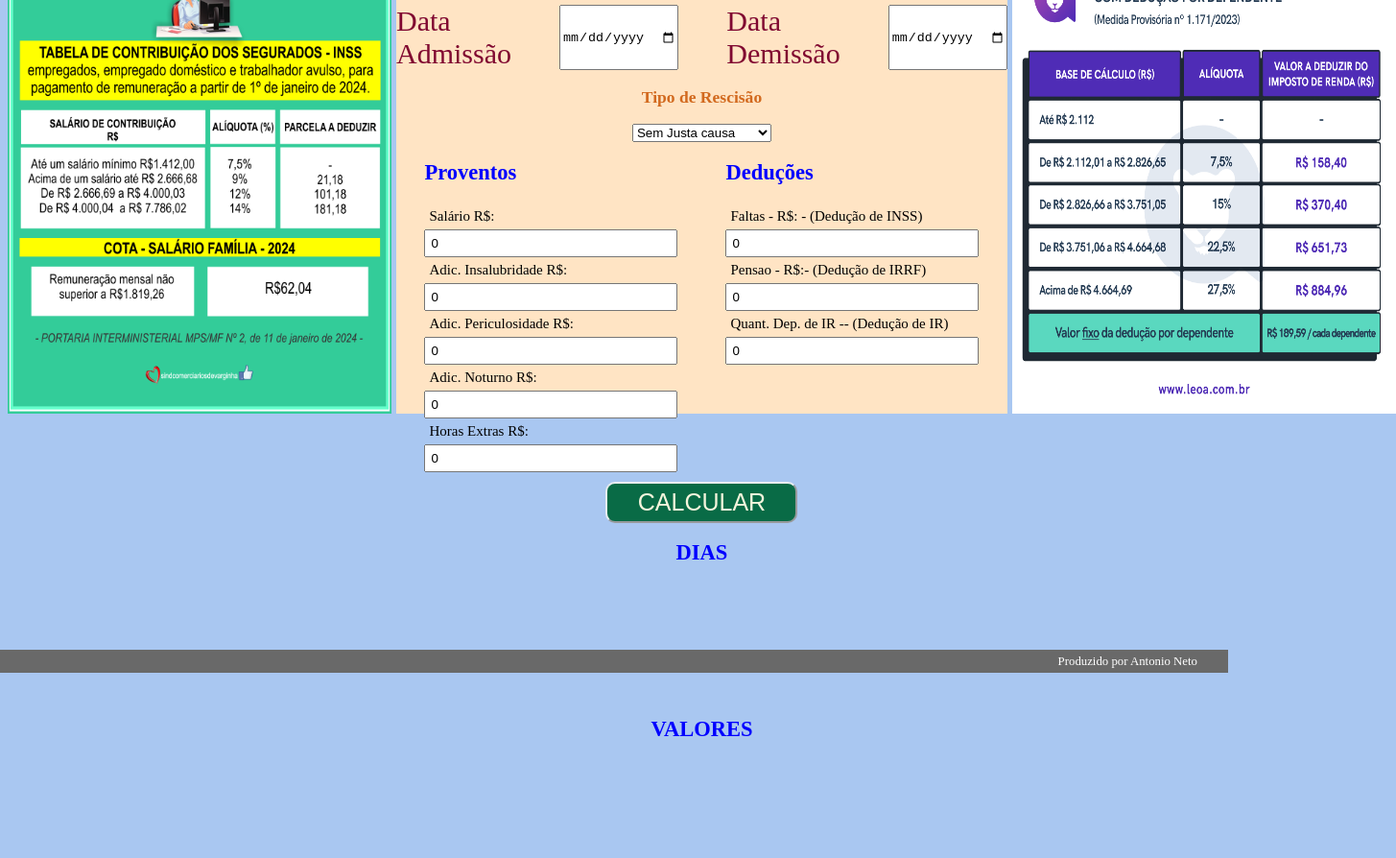
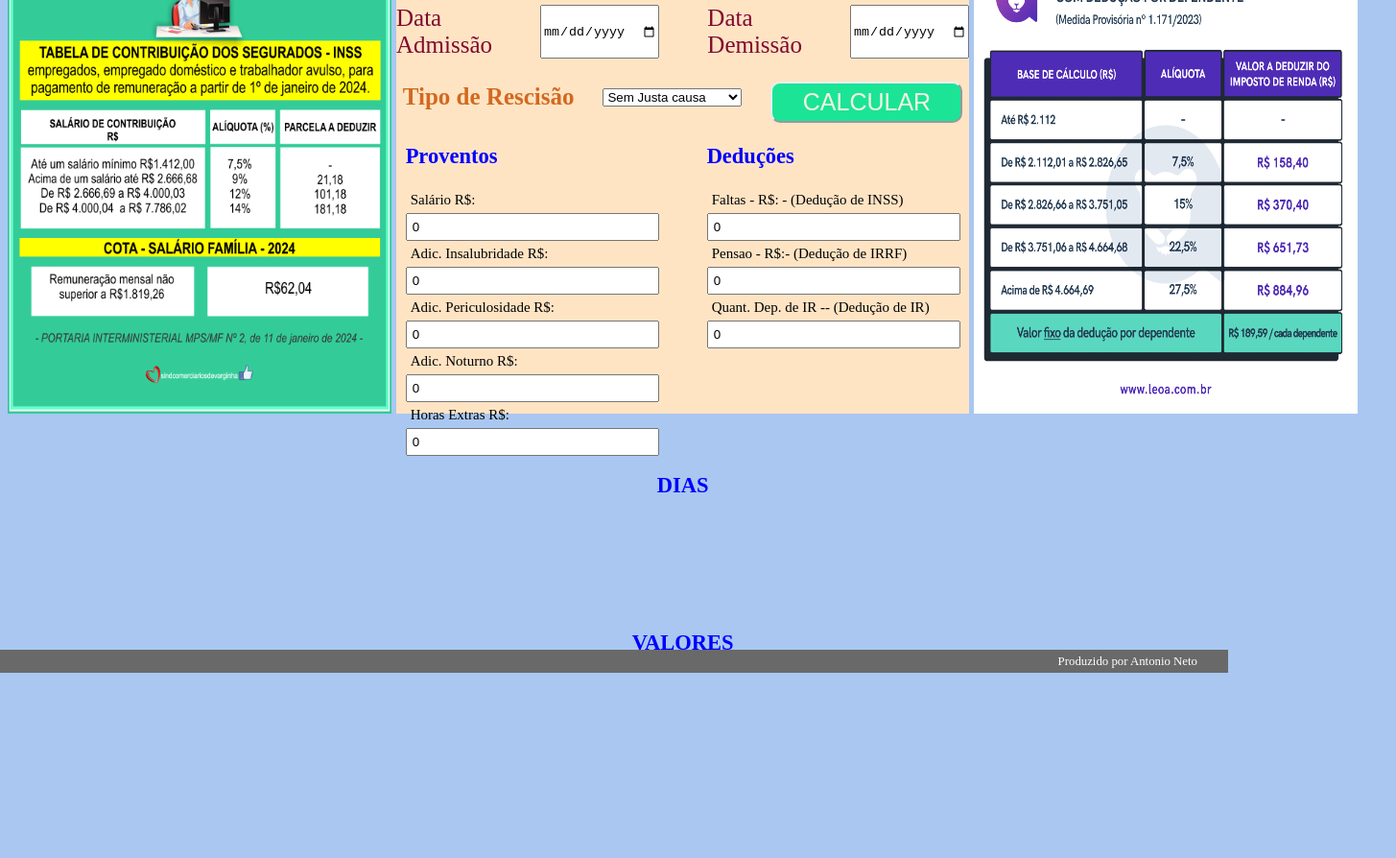
Before and after one commit to Guerreiro015/encargos, a plain HTML site: page rescisao.html in a window 1280 px wide. Shown: the part 99-993 px from the top of the page at 96% size, 1455 px wide, since content can reach past the window. After the commit the page ends 900 px from the top, so only its background shows below. Drawn offline with Linux system fonts and the light colour scheme.

Commit message:
atulizar

```diff
--- a/rescisao.html
+++ b/rescisao.html
@@ -38,15 +38,16 @@
       <input type="date" name="text2" id="text2">
     </div>
 
-    <h3>Tipo de Rescisão</h3>
+    <div class="tipo">
+      <h4>Tipo de Rescisão</h4>
       <select name="tipo" id="tipo">
         <option value="Sem Justa causa">Sem Justa causa</option>
         <option value="Justa causa">Justa causa</option>
         <option value="Pedido de Demissão">Pedido de Demissão</option>
         <option value="Fim de Contrato">Fim de Contrato</option>
       </select>
-
-
+      <button class="botao" onclick="calcularEncargos()">CALCULAR</button>
+    </div>
     <div class="formulario3">
       <div class="formulario4">
         <h2>Proventos</h2>
@@ -74,7 +75,7 @@
       </div>
     </div>
 
-    <button class="botao" onclick="calcularEncargos()">CALCULAR</button>
+
     <h2>DIAS</h2>
     <div class="data">
       <p id='diasRes'></p>
--- a/styles.css
+++ b/styles.css
@@ -62,7 +62,7 @@ body{
     padding: 5px;
     margin-top: 10px;
     width: 200px;
-    background-color: rgb(9, 107, 70);
+    background-color: rgb(27, 228, 151);
     border-radius: 10px;
     border-color: rgb(233, 237, 240);
     color: beige;
@@ -86,7 +86,7 @@ body{
 .data{
     color: rgb(128, 8, 48);
     display: flex;
-    font-size: 30px;
+    font-size: 25px;
     gap: 50px;
 
 }
@@ -101,6 +101,12 @@ body{
 
 }
 
-h3{
+.tipo{
+    height: 60px;
+    font-size: 25px;
     color: chocolate;
+    display: flex;
+    align-items: center;
+    column-gap: 30px;
+    padding-top: 10px;
 }
```
Lines whose indentation alone changed are shown as unchanged.
